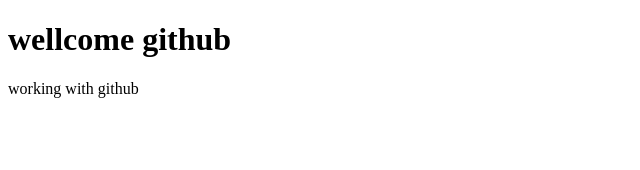
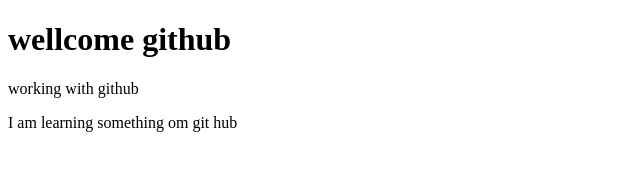
Before and after one commit to Ankababu-2546/Ankababu, a plain HTML site: page index.html in a window 1280 px wide. Shown: the whole page, without its empty margins (0-640 px from the left). Drawn offline with Linux system fonts and the light colour scheme.

Commit message:
add on the another para

```diff
--- a/index.html
+++ b/index.html
@@ -8,5 +8,6 @@
 <body>
     <h1>wellcome github</h1>
     <p>working with github</p>
+    <p> I am learning something om git hub</p>
 </body>
 </html>
```
